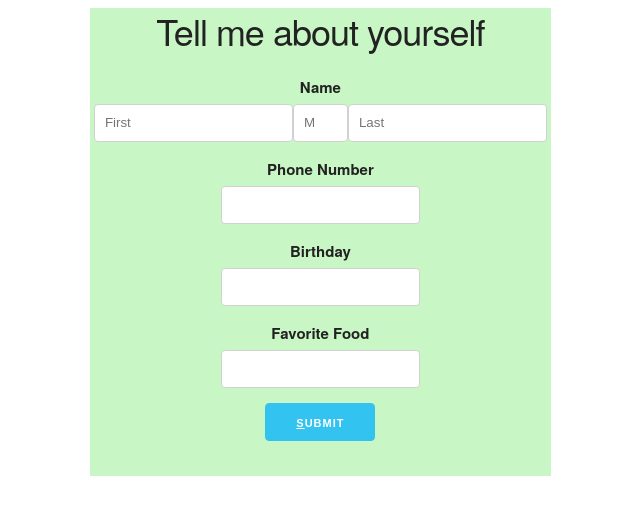
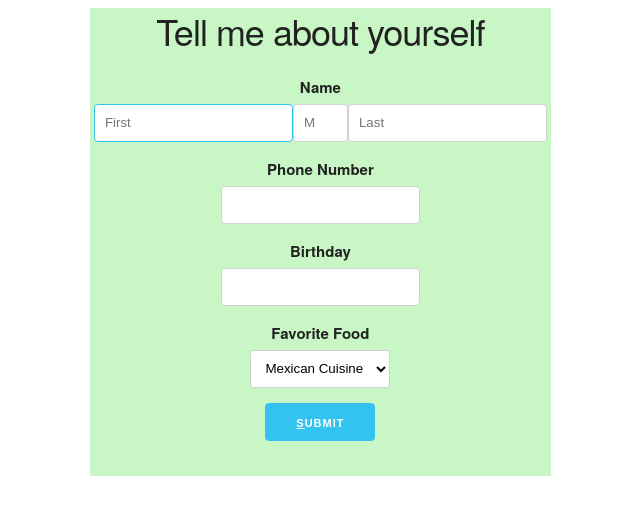
Before and after one commit to 2016rshah/Web-App-Development, a PHP site: page /form_basics/index.php?namef=1 in a window 1280 px wide. Shown: the top 515 px of the page, without its empty margins (70-710 px from the left). Run offline with PHP 8.4, Linux system fonts and the light colour scheme.

Commit message:
Got lab checked off

```diff
--- a/form_basics/index.php
+++ b/form_basics/index.php
@@ -23,10 +23,16 @@
 			<h3>Tell me about yourself</h3>
 			<form action="index.php" method="post">
 				<label for="name">Name</label>
-			    <div id="name"><input type="text" name="namef" placeholder="First"><input type="text" name="namem" size="2" placeholder="M"><input type="text" name="namel" placeholder="Last"></div>
+			    <div id="name"><input autofocus="autofocus" type="text" name="namef" placeholder="First"><input type="text" name="namem" size="2" placeholder="M"><input type="text" name="namel" placeholder="Last"></div>
 				<label for="phone">Phone Number</label><input id="phone" type="text" name="phone">
 			    <label for="birthday">Birthday</label><input id="birthday" type="text" name="birthday">
-				<label for="food">Favorite Food</label><input id="food" type="text" name="food">
+				<label for="food">Favorite Food</label>
+				<select id="food" name="food">
+					<option value="Mexican">Mexican Cuisine</option>
+					<option value="Thai">Thai Cuisine</option>
+					<option value="Indian">Indian Cuisine</option>
+					<option value="Italian">Italian Cuisine</option>
+				</select>
 				<br>
 			    <button class="button-primary input" type="submit" accessKey="s"><u>S</u>ubmit</button>
 			</form>
@@ -39,7 +45,7 @@
 						<p><b>Name:</b> <?php echo $_REQUEST["namef"], " ", $_REQUEST["namem"], " ", $_REQUEST["namel"]; ?></p>
 						<p><b>Phone:</b> <?php echo $_REQUEST["phone"]; ?></p>
 						<p><b>Birthdate:</b> <?php echo $_REQUEST["birthday"]; ?></p>
-						<p><b>Favorite Food:</b> <?php echo $_REQUEST["food"]; ?></p>
+						<p><b>Favorite Food:</b> <?php echo $_POST["food"]; ?></p>
 						<p><b>Time:</b> <?php echo date('Y-m-d H:i:s'); ?></p>
 					</div>
 				</div>
--- a/index.html
+++ b/index.html
@@ -11,5 +11,6 @@
 		<p>Lab 4 - <a href="trees/index.html">Trees</a></p>
 		<p>Lab 5 - <a href="canvas/index.html">Canvas</a></p>
 		<p>Lab 6 - <a href="phpintro/countme.php">PHP Introduction</a></p>
+		<p>Lab 7 - <a href="form_basics/index.php">Forms Introduction</a></p>
 	</body>
 </html>
```
